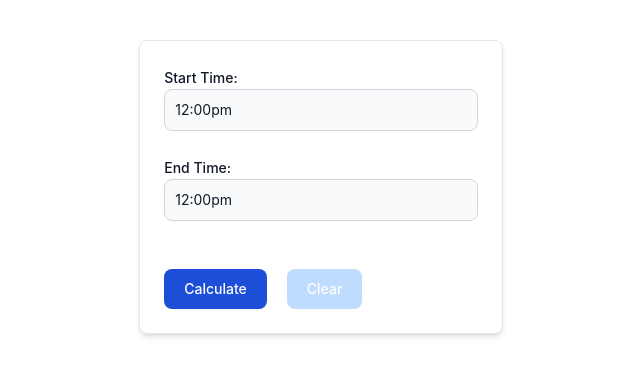
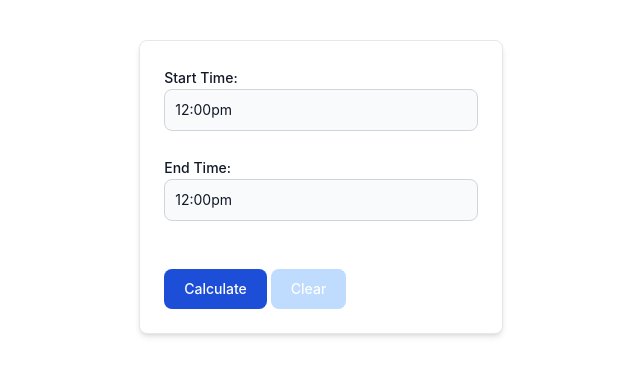
Before and after one commit to nicholasherious/kitchenarmy, a Next.js app: page / in a window 1280 px wide. Shown: the top 376 px of the page, without its empty margins (319-959 px from the left). Built offline with nearby package versions, Linux system fonts and the light colour scheme.

Commit message:
fix button

```diff
--- a/pages/index.js
+++ b/pages/index.js
@@ -127,7 +127,7 @@
           <button
             type='submit'
             onClick={clearFields}
-            className='text-white ml-5 bg-blue-200 hover:bg-blue-300 focus:ring-4 focus:outline-none focus:ring-blue-300 font-medium rounded-lg text-sm w-full sm:w-auto px-5 py-2.5 text-center dark:bg-blue-600 dark:hover:bg-blue-700 dark:focus:ring-blue-800'
+            className='text-white ml-1 bg-blue-200 hover:bg-blue-300 focus:ring-4 focus:outline-none focus:ring-blue-300 font-medium rounded-lg text-sm w-full sm:w-auto px-5 py-2.5 text-center dark:bg-blue-600 dark:hover:bg-blue-700 dark:focus:ring-blue-800'
           >
             Clear
           </button>
```
